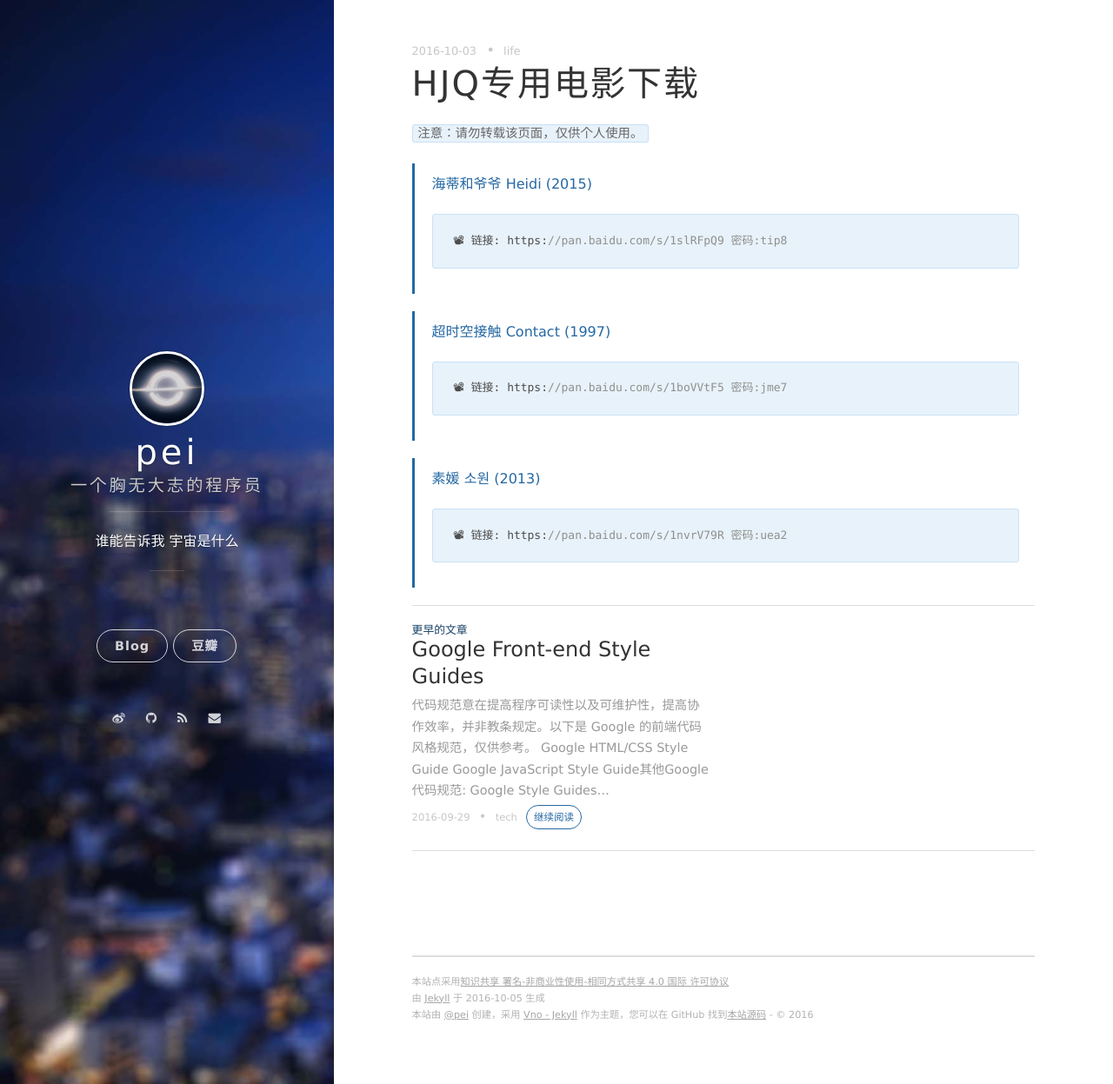
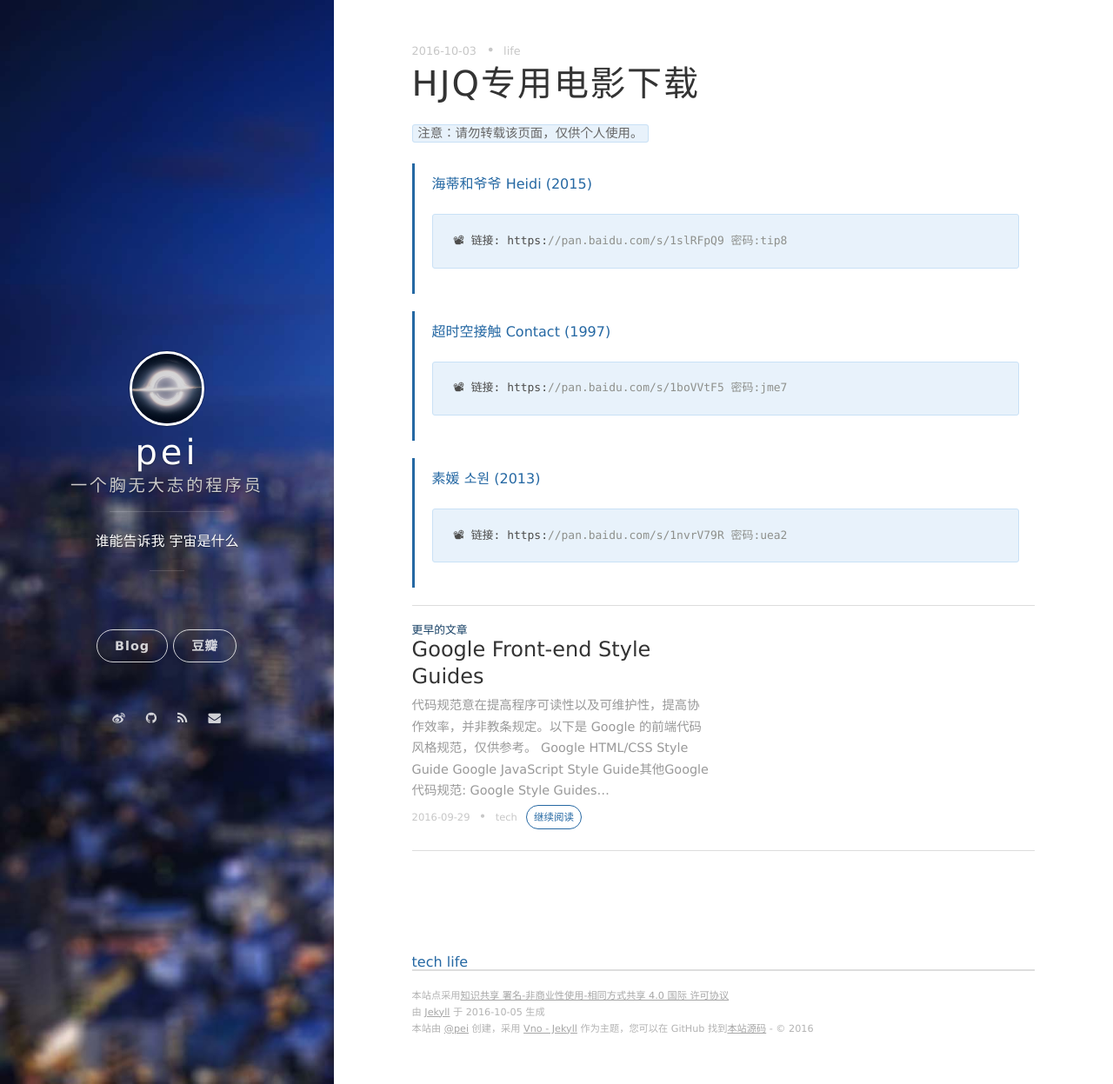
Before and after one commit to peiyucn/peiyucn.github.io, a Jekyll site: the page built from _posts/2016-10-03-hjq-download.md, in a window 1280 px wide and 1247 px high. Shown: the whole window at 87% size. Built offline with Jekyll 4.4.1, drawn with Linux system fonts in a browser that asks for light colours; nearby versions of some CDN libraries; comment, search, counter and statistics services are not loaded.

Commit message:
update default

```diff
--- a/_layouts/default.html
+++ b/_layouts/default.html
@@ -15,6 +15,9 @@
     <div class="content-wrapper">
         <div class="content-wrapper__inner">
             {{ content }}
+            {% for tag in site.tags %}
+                <a href="/show_by_tag.html?tag={{ tag[0] }}"> {{ tag[0] }}</a>
+            {% endfor %}
             {% include footer.html %}
         </div>
     </div>
```
